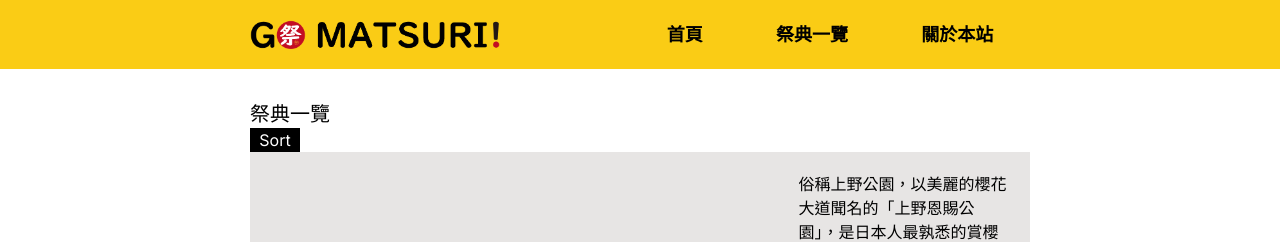
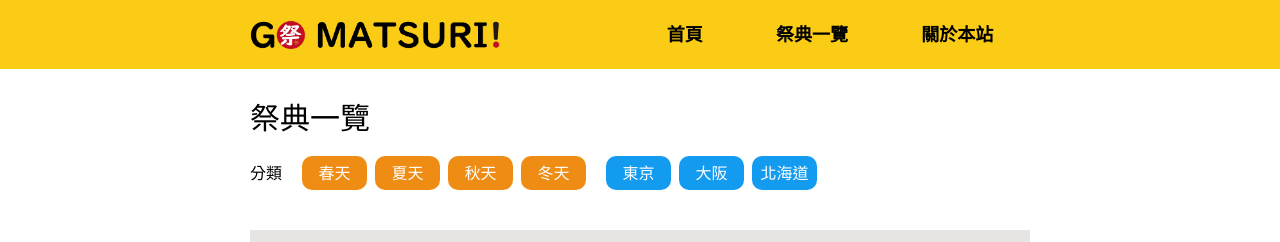
Before and after one commit to mikachou90/go-matsuri, a Next.js app: page /events in a window 1280 px wide. Shown: the top 242 px of the page. Built offline with nearby package versions, Linux system fonts and the light colour scheme.

Commit message:
add buttons in event page

```diff
--- a/app/events/page.jsx
+++ b/app/events/page.jsx
@@ -6,9 +6,24 @@ import Link from "next/link";
 const Events = () => {
   return (
     <div className="global-padding mt-20">
-      <div>
-        <h1 className="text-xl">祭典一覽</h1>
-        <button className="w-[50px] bg-black text-white">Sort</button>
+      <div className="mb-10">
+        <h1 className="text-3xl ">祭典一覽</h1>
+        <div className="mt-5 flex items-center">
+          <p className="mr-5">分類</p>
+          <div className="flex gap-5">
+            <div className="flex gap-2">
+              <button className="btn-seasons">春天</button>
+              <button className="btn-seasons">夏天</button>
+              <button className="btn-seasons">秋天</button>
+              <button className="btn-seasons">冬天</button>
+            </div>
+            <div className="flex gap-2">
+              <button className="btn-city">東京</button>
+              <button className="btn-city">大阪</button>
+              <button className="btn-city">北海道</button>
+            </div>
+          </div>
+        </div>
       </div>
       <div>
         <div>
--- a/app/globals.css
+++ b/app/globals.css
@@ -32,3 +32,19 @@ padding: 20px 250px;
     justify-content: center;}
 
 }
+
+.btn-seasons {
+  width: 65px;
+  padding: 5px;
+  background-color: rgb(239, 140, 19);
+  color: white;
+  border-radius: 10px;
+}
+
+.btn-city {
+  width: 65px;
+  padding: 5px;
+  background-color: rgb(19, 155, 239);
+  color: white;
+  border-radius: 10px;
+}
--- a/app/page.js
+++ b/app/page.js
@@ -18,7 +18,7 @@ export default function Home() {
             </p>
           </div>
         </div>
-        <div className="w-full flex flex-col items-center mb-10 ">
+        <div className="w-full flex flex-col items-center my-10 ">
           <p className="text-2xl font-bold my-3">近期祭典:</p>
 
           <div className="p-2 border-2 border-red-400 flex wrap">
```
